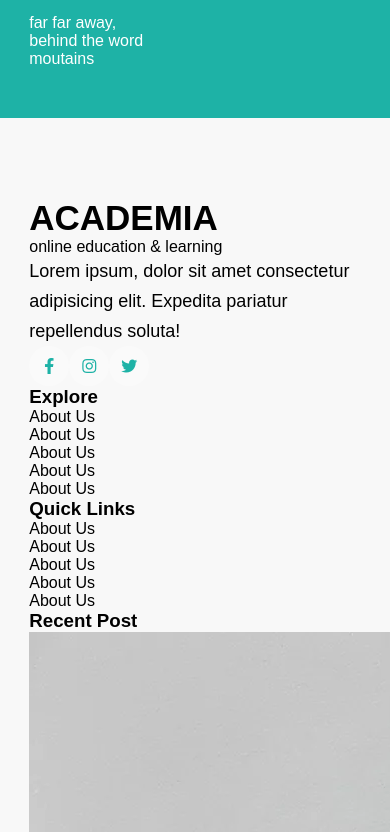
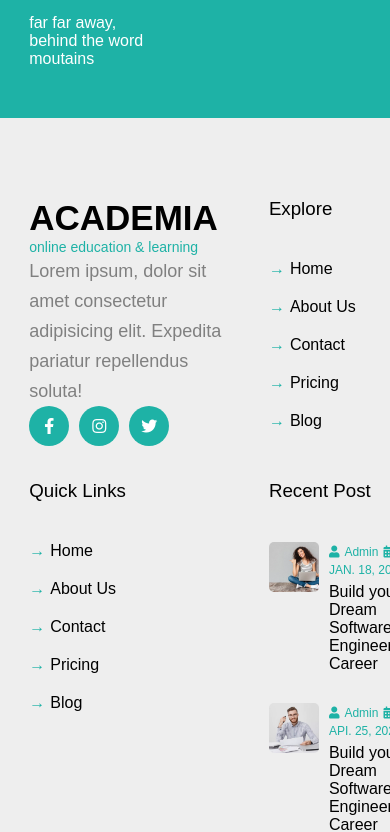
Before and after one commit to Snehalaxmi-S/Educational-website, a React (Create React App) app in the folder my-app/: page / in a window 390 px wide. Shown: the part 10992-11824 px from the top of the page. Built offline with nearby package versions, Linux system fonts and the light colour scheme.

Commit message:
Updated footer section

```diff
--- a/my-app/src/components/common/footer/Footer.jsx
+++ b/my-app/src/components/common/footer/Footer.jsx
@@ -31,21 +31,21 @@
                 <div className="box link">
                     <h3>Explore</h3>
                     <ul>
+                        <li>Home</li>
                         <li>About Us</li>
-                        <li>About Us</li>
-                        <li>About Us</li>
-                        <li>About Us</li>
-                        <li>About Us</li>
+                        <li>Contact</li>
+                        <li>Pricing</li>
+                        <li>Blog</li>
                     </ul>
                 </div>
                 <div className="box link">
                     <h3>Quick Links</h3>
                     <ul>
+                        <li>Home</li>
                         <li>About Us</li>
-                        <li>About Us</li>
-                        <li>About Us</li>
-                        <li>About Us</li>
-                        <li>About Us</li>
+                        <li>Contact</li>
+                        <li>Pricing</li>
+                        <li>Blog</li>
                     </ul>
                 </div>
                 <div className="box">
@@ -84,11 +84,15 @@
                         </li>
                         <li>
                             <i className="fa fa-paper-plane"></i>
+                            example@gmail.com
                         </li>
                     </ul>
                 </div>
             </div>
         </footer>
+        <div className="legal">
+            <p>Copyright @2023 All rights reserved</p>
+        </div>
     </>
   )
 }
--- a/my-app/src/components/common/footer/footer.css
+++ b/my-app/src/components/common/footer/footer.css
@@ -36,3 +36,96 @@
     color: #1eb2a6;
     background-color: #fff;
 }
+
+footer{
+    background-color: #eeeeee;
+}
+
+footer .container{
+    display: grid;
+    grid-template-columns: 3fr 2fr 2fr 4fr 3fr;
+    grid-gap: 30px;
+}
+
+footer .logo span{
+    color: #1eb2a6;
+    font-size: 14px;
+}
+
+footer .logo p{
+    color: grey;
+}
+
+footer .logo .icon{
+    background-color: #1eb2a6;
+    color: white;
+    margin-right: 10px;
+
+}
+
+footer h3{
+    margin-bottom: 40px;
+    font-weight: 500;
+}
+
+footer  ul li{
+    margin-bottom: 20px;
+}
+
+footer .link li::before{
+    content: "→";
+    color: #1eb2a6;
+    margin-right: 5px;
+}
+
+footer .items{
+    margin-bottom: 30px;
+}
+
+footer .items img{
+    width: 50px;
+    height: 50px;
+    border-radius: 5px;
+    object-fit: cover;
+    margin-right: 10px;
+}
+
+footer .items span,
+footer .items i{
+    font-size: 12px;
+    color: #1eb2a6;
+    margin-right: 5px;
+    text-transform: capitalize;
+}
+
+footer h4{
+    font-weight: 400;
+    margin-top: 5px;
+}
+
+footer .last ul li{
+    display: flex;
+    margin-bottom: 50px;
+}
+
+footer .last i{
+    width: 60px;
+    font-size: 20px;
+    color: #1eb2a6;
+}
+
+.legal{
+    text-align: center;
+    padding: 50px 0;
+    color: grey;
+    background-color: #e9e9e9;
+}
+
+@media screen and (max-width: 768px) {
+
+footer .container{
+
+    grid-template-columns: repeat(2,1fr);
+
+}
+}
```
